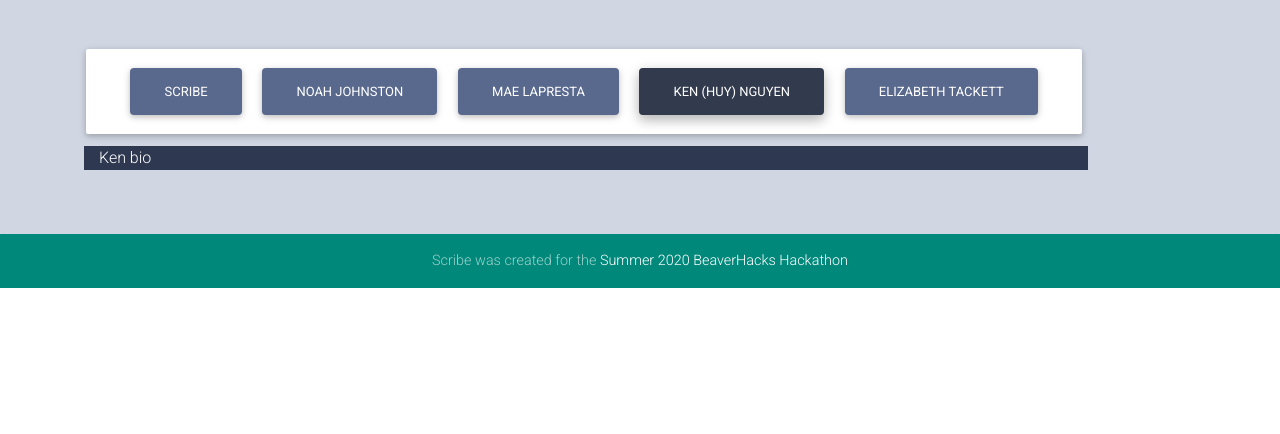
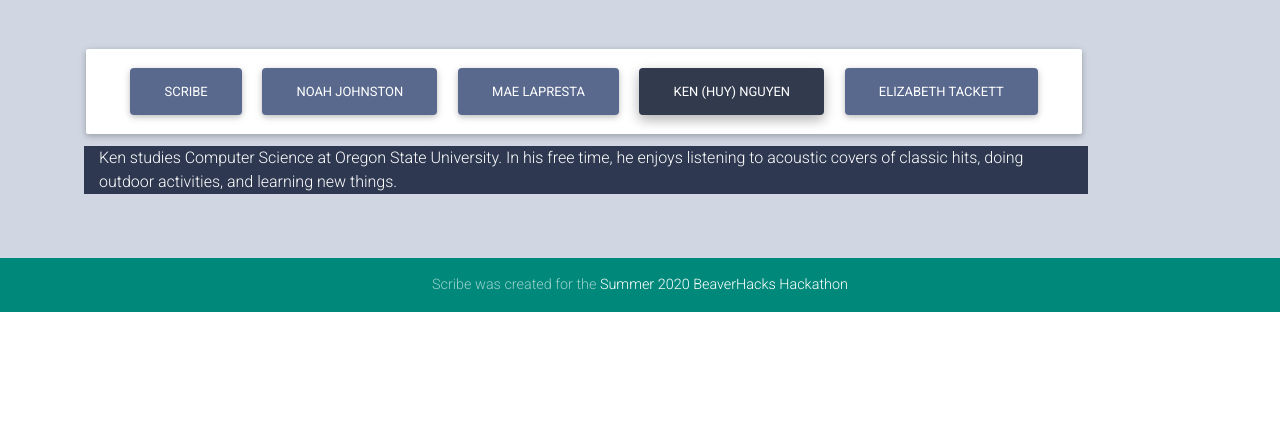
Before and after one commit to kenkoolio/team_tbd, a Flask app: page /about in a window 1280 px wide, after a click on "KEN (HUY) NGUYEN". Shown: the part 347-781 px from the top of the page. Run offline with Flask 2, Linux system fonts and the light colour scheme; some libraries are stand-ins or nearby versions.

Commit message:
added kens bio

```diff
--- a/templates/about.html
+++ b/templates/about.html
@@ -76,8 +76,11 @@
 
   </div></div>
 
-    <div class="tab-pane fade mdb-color darken-2 text-white" id="pills-ken" role="tabpanel" aria-labelledby="pills-ken-tab"><div class="container">
-    Ken bio</div></div>
+    <div class="tab-pane fade mdb-color darken-2 text-white" id="pills-ken" role="tabpanel" aria-labelledby="pills-ken-tab">
+      <div class="container">
+        Ken studies Computer Science at Oregon State University. In his free time, he enjoys listening to acoustic covers of classic hits, doing outdoor activities, and learning new things.
+      </div>
+    </div>
     <div class="tab-pane fade mdb-color darken-2 text-white" id="pills-elizabeth" role="tabpanel" aria-labelledby="pills-elizabeth-tab">
       <div class="container">
         <p>Elizabeth lives in the ever-muggy, ever-buggy state of Louisiana. Her favorite programming languages include JavaScript and ruby.  Elizabeth has an interest in using her web skills to improve accessability for underserved populations and to promote social justice.</p>
```
